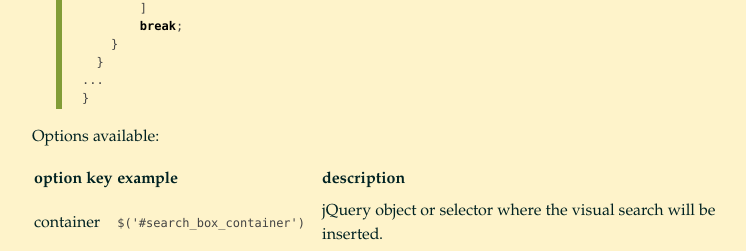
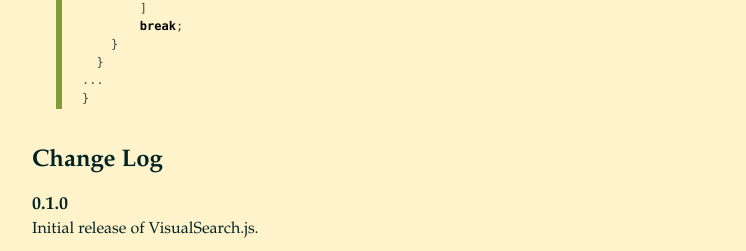
Before and after one commit to documentcloud/visualsearch, a plain HTML site: page index.html in a window 1280 px wide. Shown: the part 2866-3117 px from the top of the page, without its empty margins (26-772 px from the left). Drawn offline with Linux system fonts and the light colour scheme.

Commit message:
Removing redundant options.

```diff
--- a/index.html
+++ b/index.html
@@ -436,21 +436,6 @@
       </li>
     </ol>
 
-    <p>Options available:</p>
-
-    <table>
-      <tr>
-        <th>option key</th>
-        <th>example</th>
-        <th>description</th>
-      </tr>
-      <tr>
-        <td>container</td>
-        <td><tt>$('#search_box_container')</tt></td>
-        <td>jQuery object or selector where the visual search will be inserted.</td>
-      </tr>
-    </table>
-
 
     <h2 id="changelog">Change Log</h2>
 
```
